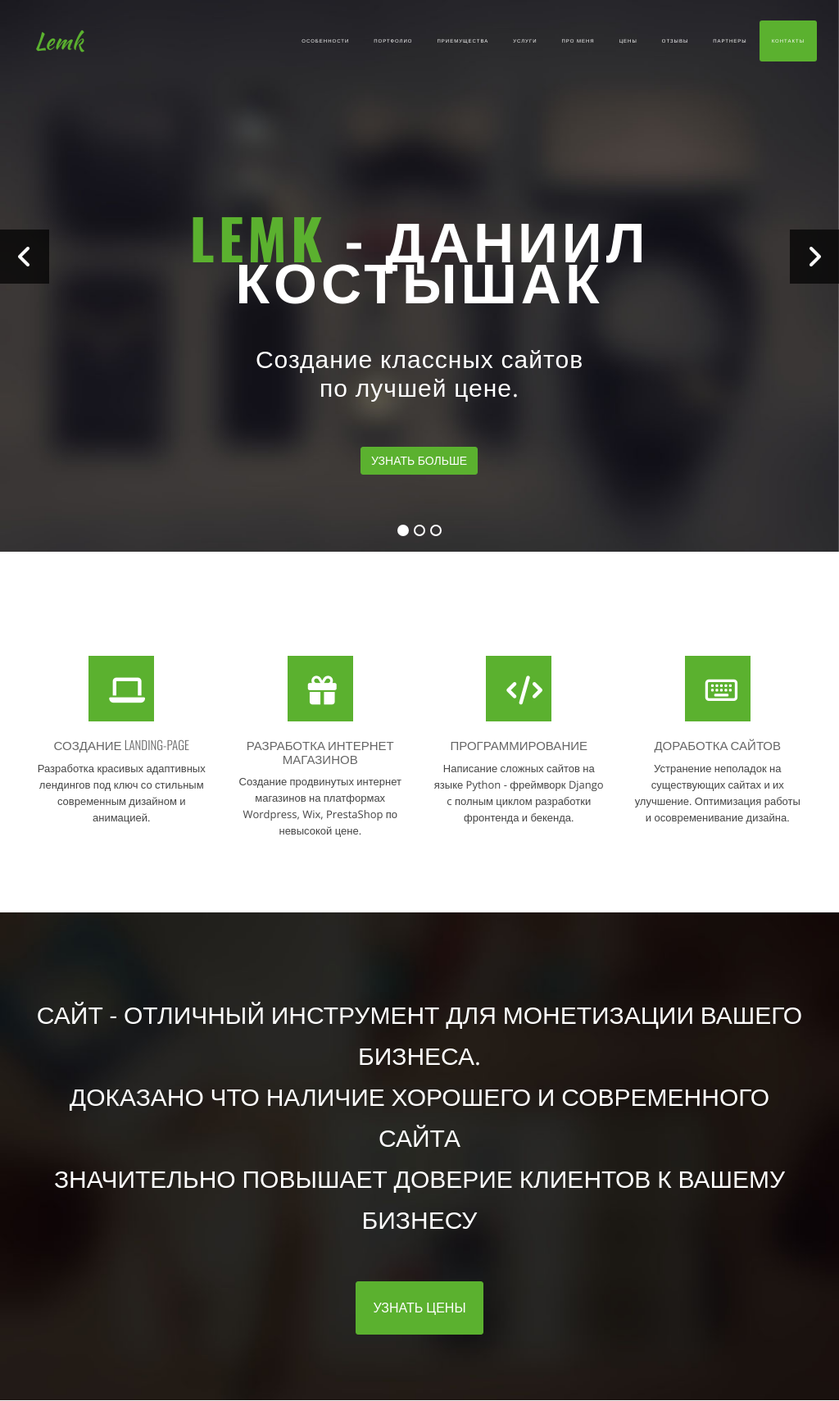
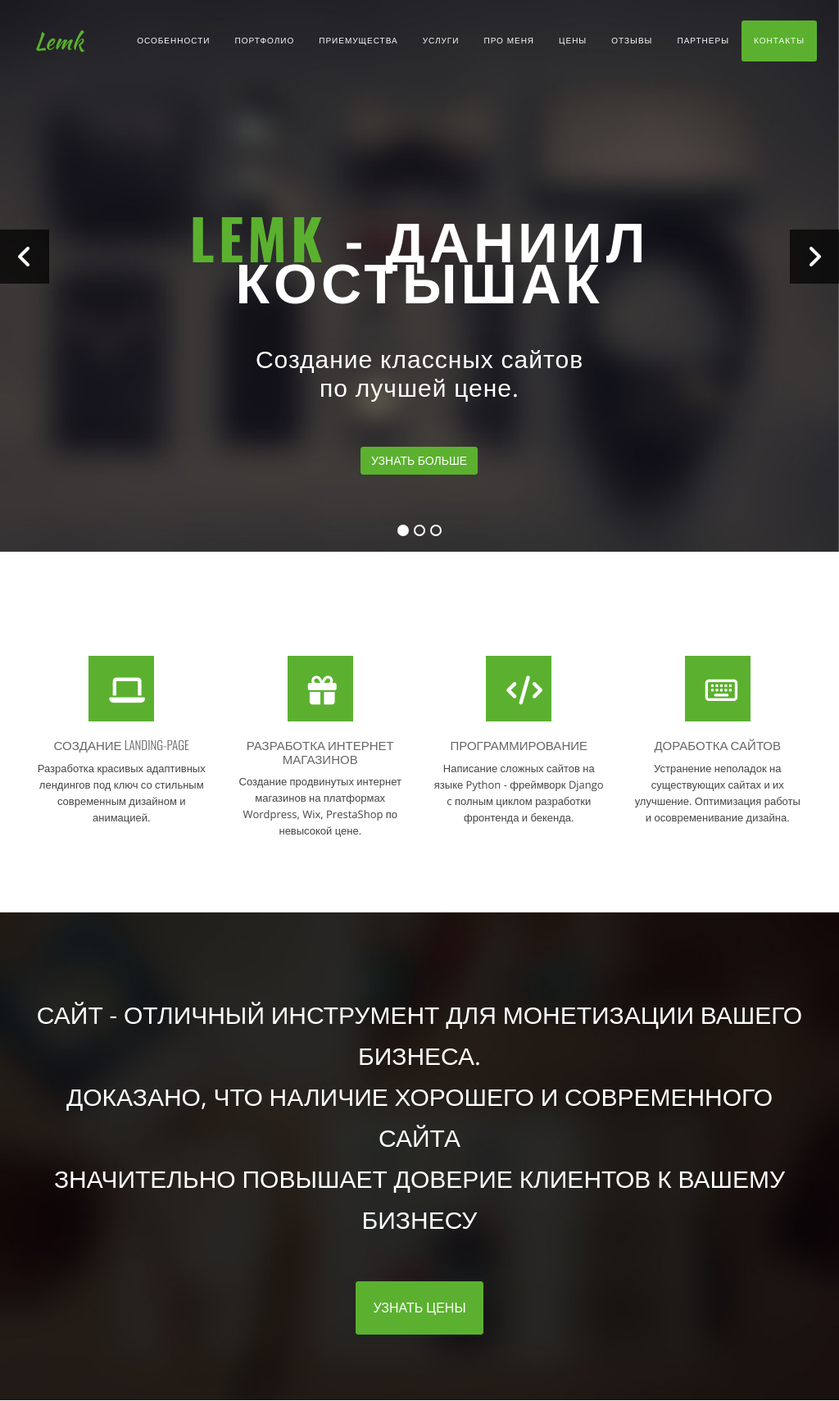
Before and after one commit to Daniil-Kost/lemk.site, a Django app: page / in a window 1024 px wide. Shown: the top 1709 px of the page at 82% size. Run offline with Django 3.2, Linux system fonts and the light colour scheme; some libraries are stand-ins or nearby versions.

Commit message:
Production version 1.2.3. Edit Responcive

```diff
--- a/lemk/static/css/style.css
+++ b/lemk/static/css/style.css
@@ -143,7 +143,7 @@ li {
 }
 
 
-@media(max-width:1024px) {
+@media(max-width:768px) {
 .navbar-default .nav li a {
     text-transform: uppercase;
     font-family: Montserrat,"Helvetica Neue",Helvetica,Arial,sans-serif;
@@ -152,6 +152,21 @@ li {
     color: #fff;
     font-size: 6px;
 }
+}
+
+
+@media only screen
+and (min-width : 770px)
+and (max-width : 1024px) {
+
+	.navbar-default .nav li a {
+    text-transform: uppercase;
+    font-family: Montserrat,"Helvetica Neue",Helvetica,Arial,sans-serif;
+    font-weight: 400;
+    letter-spacing: 1px;
+    color: #fff;
+    font-size: 10px;
+		}
 }
 
 
@@ -167,14 +182,6 @@ li {
     }
 
 
-	.navbar-default .nav li a {
-    text-transform: uppercase;
-    font-family: Montserrat,"Helvetica Neue",Helvetica,Arial,sans-serif;
-    font-weight: 400;
-    letter-spacing: 1px;
-    color: #fff;
-    font-size: 6px;
-		}
 
 
     .navbar-default .navbar-brand {
--- a/lemk/templates/lemk/index.html
+++ b/lemk/templates/lemk/index.html
@@ -326,7 +326,7 @@
         <div class="container">
             <div class="row">
                 <div class="col-md-12 noselect">
-                    <h1>Сайт - отличный инструмент для монетизации вашего бизнеса. </br> Доказано что наличие хорошего и современного сайта </br>значительно повышает доверие клиентов к вашему бизнесу</h1>
+                    <h1>Сайт - отличный инструмент для монетизации вашего бизнеса. </br> Доказано, что наличие хорошего и современного сайта </br>значительно повышает доверие клиентов к вашему бизнесу</h1>
                     <a href="#pricing" class="page-scroll"><button type="submit" class="btn btn-primary">Узнать Цены</button></a>
                 </div>
             </div>
```
